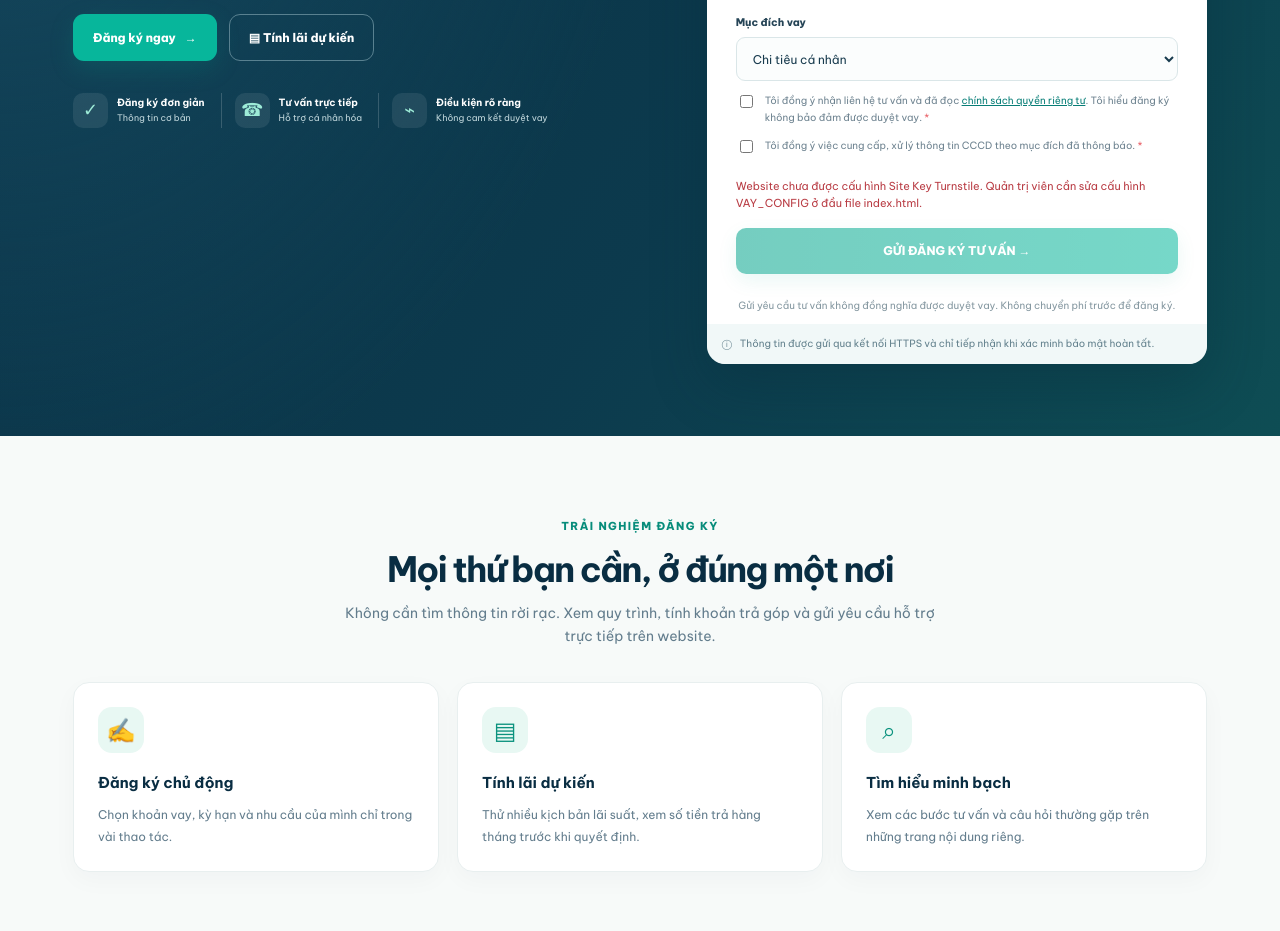
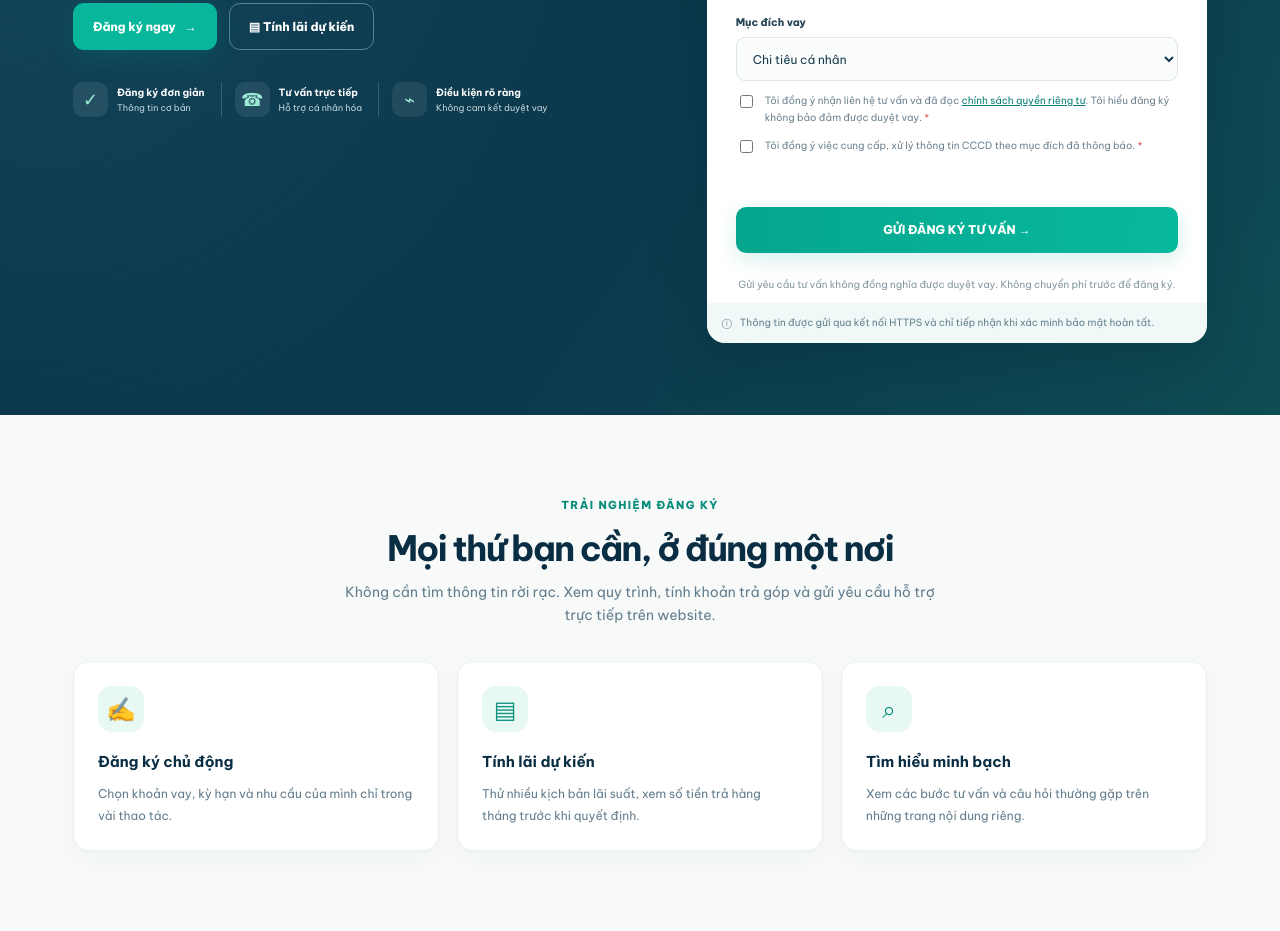
Before and after one commit to hotromafc/trangchu, a plain HTML site: page index.html in a window 1280 px wide. Shown: the part 785-1716 px from the top of the page. Drawn offline with Linux system fonts and the light colour scheme.

Commit message:
Update index.html

```diff
--- a/index.html
+++ b/index.html
@@ -1889,7 +1889,7 @@ button:focus-visible,a:focus-visible,input:focus-visible,select:focus-visible,su
 <script>// Cấu hình kết nối dịch vụ.
 window.VAY_CONFIG = Object.freeze({
   apiBase: "https://web-dang-ky-vay-api.vothien-dna.workers.dev",
-  turnstileSiteKey: "DIEN_SITE_KEY_TURNSTILE_VAO_DAY"
+  turnstileSiteKey: "0x4AAAAAAFcTJRf5wi_gIzpQ"
 });
 </script><script defer src="https://challenges.cloudflare.com/turnstile/v0/api.js?render=explicit"></script>
 </head>
```
